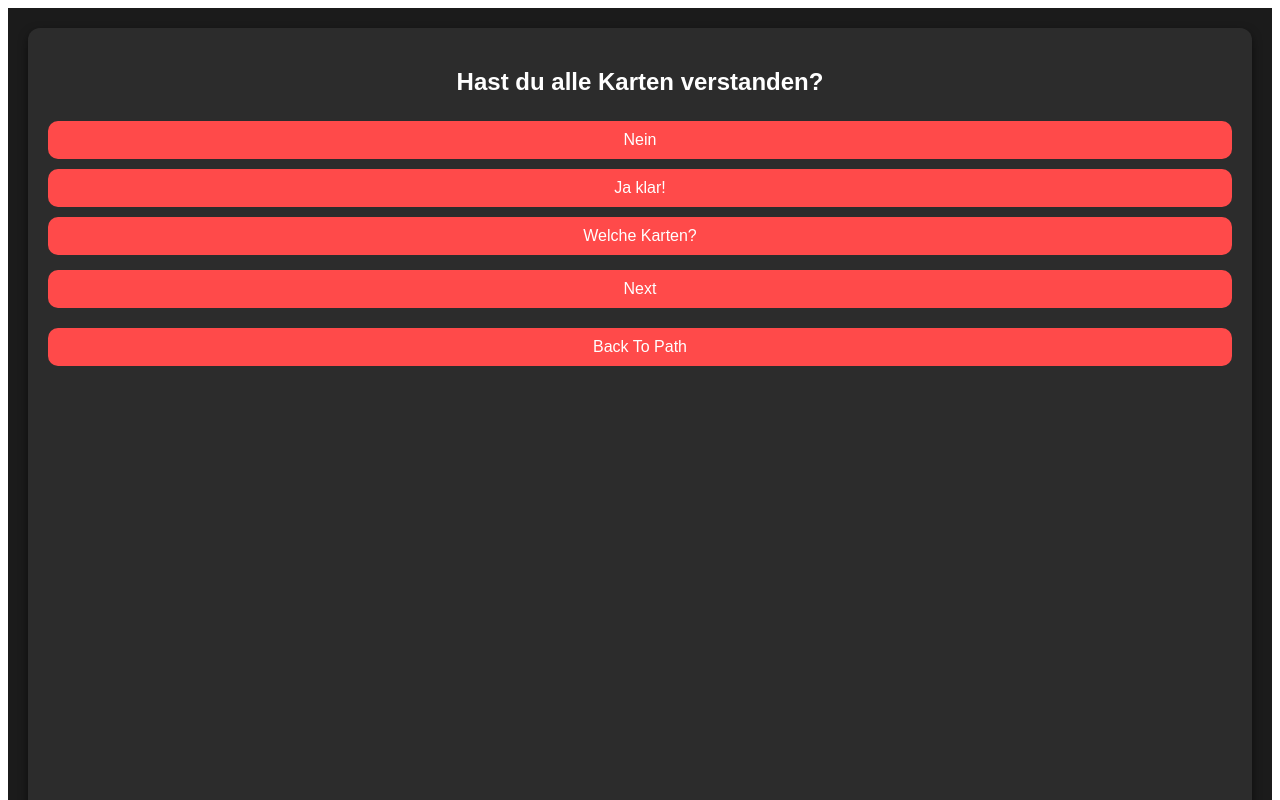
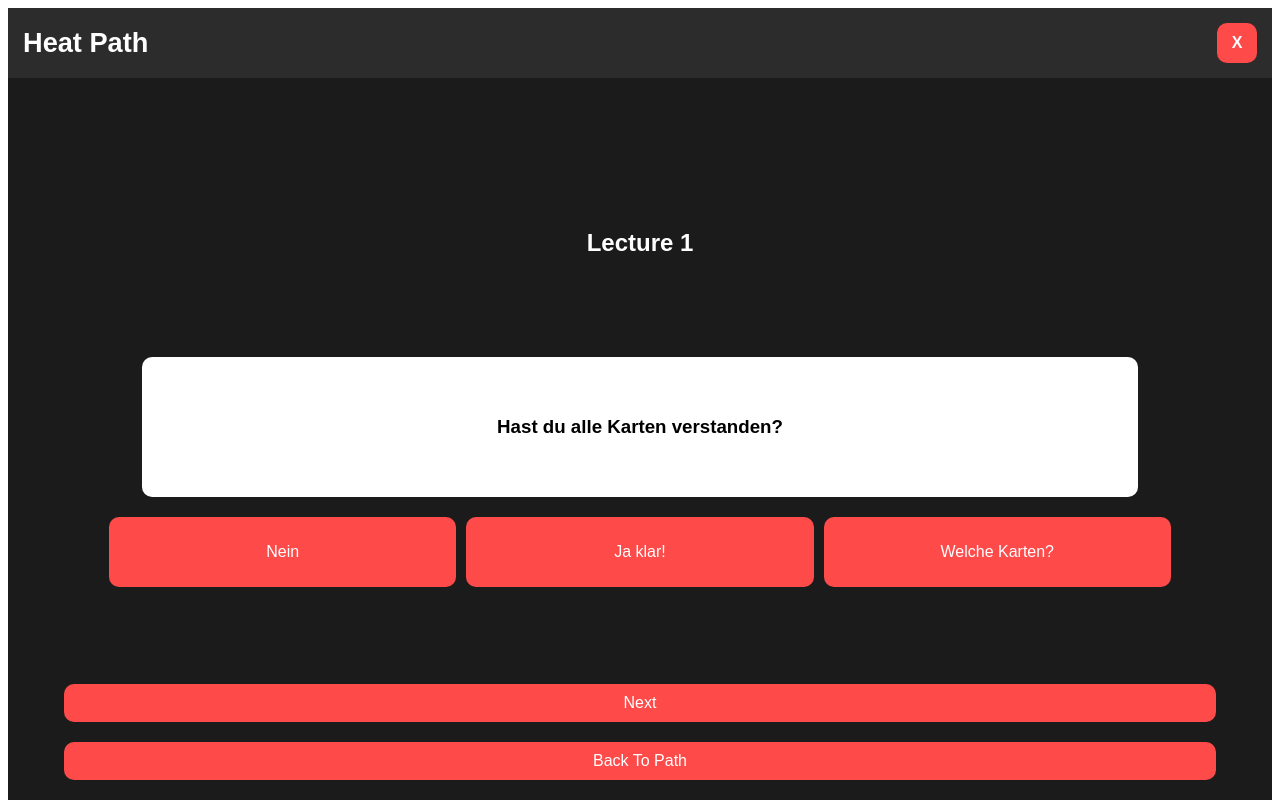
Before and after one commit to sky-ash/heat-path-app, a React (Create React App) app: page /quiz/1 in a window 1280 px wide. Shown: the top 800 px of the page. Built offline with nearby package versions, Linux system fonts and the light colour scheme.

Commit message:
layout & button-positioning

```diff
--- a/src/components/Lecture.js
+++ b/src/components/Lecture.js
@@ -44,16 +44,25 @@ const Lecture = ({ markCompleted }) => {
   });
 
   return (
+    <div>
+
+    <header className="header">
+      <div className="logo">Heat Path</div>
+      <button onClick={() => navigate("/path")} className="home-button"/>
+    </header>
+
     <div className="lecture-screen" {...handlers}>
       <h2>{lesson.title}</h2>
 
-      <div className="cards-container">
-        <button onClick={handlePrev} id="prev"/>
       <div className="card">
         <p>{lesson.cards[cardIndex]}</p>
       </div>
+      <div className="cards-container">
+        <button onClick={handlePrev} id="prev"/>
         <button onClick={handleNext} id="next"/>
       </div>
+
+      <div className="nav-buttons">
         <button
           onClick={handleMarkCompleted}
           className={`nav-button ${viewedCards.every(viewed => viewed) && !isCompleted ? '' : 'locked'}`}
@@ -67,9 +76,9 @@ const Lecture = ({ markCompleted }) => {
         >
           Go To Quiz
         </button>
-      <button onClick={() => navigate("/path")} className="nav-button">
-        Back To Path
-      </button>
+      </div>
+    </div>
+
     </div>
   );
 };
--- a/src/components/Path.js
+++ b/src/components/Path.js
@@ -8,10 +8,20 @@ const Path = ({ completedLectures }) => {
     navigate(path);
   };
 
+  const handleHome = () => {
+    navigate("/");
+  };
+
   return (
+    <div>
+
+    <header className="header">
+      <div className="logo">Heat Path</div>
+      <button onClick={handleHome} className="home-button"/>
+    </header>
+
     <div className="path">
-      <h2>Heat Path</h2>
-      <p>YOUR PATH</p>
+      <h2>Select A Lecture</h2>
       <div className="lecture-path">
         {[1, 2, 3, 4].map((lecture, index) => (
           <div
@@ -37,6 +47,8 @@ const Path = ({ completedLectures }) => {
         </div>
       </div>
     </div>
+
+    </div>
   );
 };
 
--- a/src/components/Quiz.js
+++ b/src/components/Quiz.js
@@ -32,8 +32,21 @@ const Quiz = ({ markLectureCompleted }) => {
   };
 
   return (
+    <div>
+
+    <header className="header">
+      <div className="logo">Heat Path</div>
+      <button onClick={() => navigate("/path")} className="home-button"/>
+    </header>
+
+
     <div className="quiz-screen">
-      <h2>{lesson.quiz[questionIndex].question}</h2>
+      <h2>{lesson.title}</h2>
+
+      <div className="card">
+
+      <h3>{lesson.quiz[questionIndex].question}</h3>
+      </div>
       <div className="quiz-options">
         {lesson.quiz[questionIndex].options.map((option, index) => (
           <button
@@ -44,11 +57,25 @@ const Quiz = ({ markLectureCompleted }) => {
             {option}
           </button>
         ))}
+
       </div>
-      <button onClick={handleNext} className="nav-button">Next</button>
+
+
+
+
+      <div className="nav-buttons">
+        <button
+          onClick={handleNext}
+          className="nav-button">Next</button>
       <button onClick={() => navigate("/path")} className="nav-button">
         Back To Path
       </button>
+      </div>
+
+
+    </div>
+
+
     </div>
   );
 };
--- a/src/components/StartPage.js
+++ b/src/components/StartPage.js
@@ -8,12 +8,26 @@ const StartPage = () => {
     navigate("/path");
   };
 
+  const handleHome = () => {
+    navigate("/");
+  };
+
   return (
-    <div className="start-page">
-      <h1>Welcome to Heat Path</h1>
-      <button onClick={handleViewPath} className="nav-button">
-        View Path
-      </button>
+      <div>
+
+        <header className="header">
+          <div className="logo">Schneider & sons</div>
+          <button onClick={handleHome} className="home-button"/>
+        </header>
+
+
+        <div className="start-page">
+          <h1>Heat Path</h1>
+          <h2>Become an expert when it comes to heat and health!</h2>
+          <button onClick={handleViewPath} className="start-button">
+            Start
+          </button>
+      </div>
     </div>
   );
 };
--- a/src/styles/App.css
+++ b/src/styles/App.css
@@ -16,7 +16,28 @@
   color: var(--text-color);
   background-color: var(--background-color);
   min-height: 100vh;
-  padding: 20px;
+}
+/* Screen Container */
+.start-page, .path, .lecture-screen, .quiz-screen {
+  margin: 0 auto;
+  max-width: 100vw;
+  height: 100vh;
+  padding: 8%;
+  display: flex;
+  flex-direction: column;
+  align-items: center;
+}
+
+h1 {
+  font-size: 32px;
+  margin-top: 150px;
+  margin-bottom: 20px;
+}
+
+h2 {
+  font-size: 24px;
+  margin-top: 50px;
+  margin-bottom: 100px;
 }
 
 /* Buttons styling */
@@ -27,7 +48,7 @@ button {
   border-radius: 10px;
   color: var(--text-color);
   cursor: pointer;
-  margin: 10px 0;
+  margin: 0;
   width: 100%;
   font-size: 16px;
 }
@@ -36,28 +57,68 @@ button:hover {
   background-color: var(--primary-hover);
 }
 
+/* Top Bar */
+.header {
+  display: flex;
+  justify-content: space-between;
+  align-items: center;
+  padding: 15px;
+  background-color: var(--dark-grey);
+}
+
+.logo {
+  font-size: 1.7em;
+  font-weight: bold;
+}
+
+.home-button {
+  height: 40px;
+  width: 40px;
+  border-radius: 25%;
+  cursor: pointer;
+}
+
+.home-button::after {
+  content: 'X';
+  font-weight: bold;
+}
+
 /* Navigation Buttons Container */
 .cards-container {
   display: flex;
   justify-content: space-between;
   width: 100%;
+  margin-top: 10px;
 }
 
 #next, #prev {
-  width: 50px;
-  height: 50px;
+  width: 49%;
   display: flex;
   align-items: center;
   justify-content: center;
-  font-size: 24px;
 }
 
 #next::before {
-  content: '>';
+  content: 'next >';
 }
 
 #prev::before {
-  content: '<';
+  content: '< prev';
+}
+
+.nav-buttons {
+  display: block;
+  width: 100%;
+  margin-bottom: 20px;
+  position: absolute;
+  bottom: 0;
+}
+
+.nav-buttons button {
+  width: 90%;
+  margin-left: 5%;
+  margin-right: 5%;
+  margin-top: 20px;
 }
 
 /* Locked buttons */
@@ -66,43 +127,17 @@ button:hover {
   opacity: 0.5;
 }
 
-/* Screen Container */
-.start-page, .path, .lecture-screen, .quiz-screen {
-  margin: 0 auto;
-  max-width: 100vw;
-  height: 100vh;
-  background-color: var(--dark-grey);
-  padding: 20px;
-  border-radius: 12px;
-  box-shadow: 0px 4px 10px rgba(0, 0, 0, 0.5);
-}
-
 /* Start page styling */
-.start-page {
-  display: flex;
-  flex-direction: column;
-  justify-content: center;
-  align-items: center;
-}
-
-.start-page h1 {
-  font-size: 32px;
-  margin-bottom: 30px;
+.start-page button {
+  width: 60%;
+  min-height: 60px;
+  font-size: 20px;
+  font-weight: bold;
+  position: relative;
+  top: 150px
 }
 
 /* Path Screen */
-.path {
-  display: flex;
-  flex-direction: column;
-  align-items: center;
-}
-
-.path h2 {
-  font-size: 24px;
-  margin-top: 50px;
-  margin-bottom: 30px;
-}
-
 .lecture button, .final-quiz button {
   width: 100px;
   height: 100px;
@@ -143,7 +178,6 @@ button:hover {
   top: 137px;
 }
 
-
 .final-quiz {
   position: relative;
   right: 51px;
@@ -151,25 +185,36 @@ button:hover {
 }
 
 /* Lecture and Quiz screens */
-.lecture h2 {
-  font-size: 28px;
-  margin-bottom: 20px;
-}
-
 .card {
   background-color: white;
   color: black;
   padding: 20px;
   border-radius: 10px;
-  min-height: 150px;
+  width: 90%;
+  min-height: 100px;
   display: flex;
   align-items: center;
   justify-content: center;
 }
 
+.lecture-screen .card {
+  min-height: 250px;
+}
+
 /* Quiz options */
+.quiz-options {
+  display: grid;
+  grid-template-columns: repeat(auto-fit, minmax(150px, 1fr));
+  gap: 10px;
+  width: 100%;
+  padding: 10px;
+  margin-top: 10px;
+  justify-content: center;
+}
+
 .quiz-options button {
-  margin: 5px 0;
+  width: 100%;
+  height: 70px;
 }
 
 /* Correct and incorrect answers */
```
Lines whose indentation alone changed are shown as unchanged.
